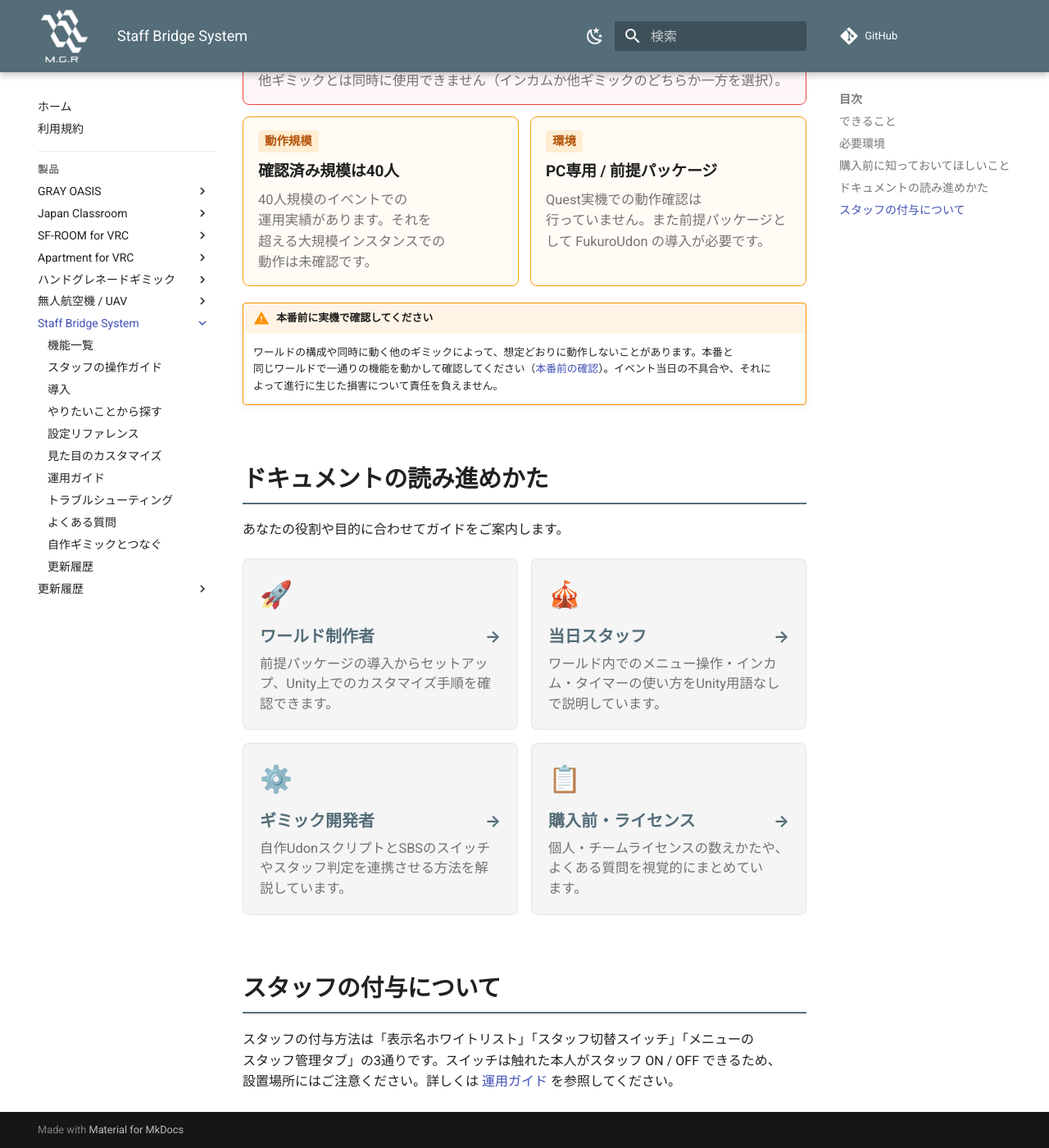
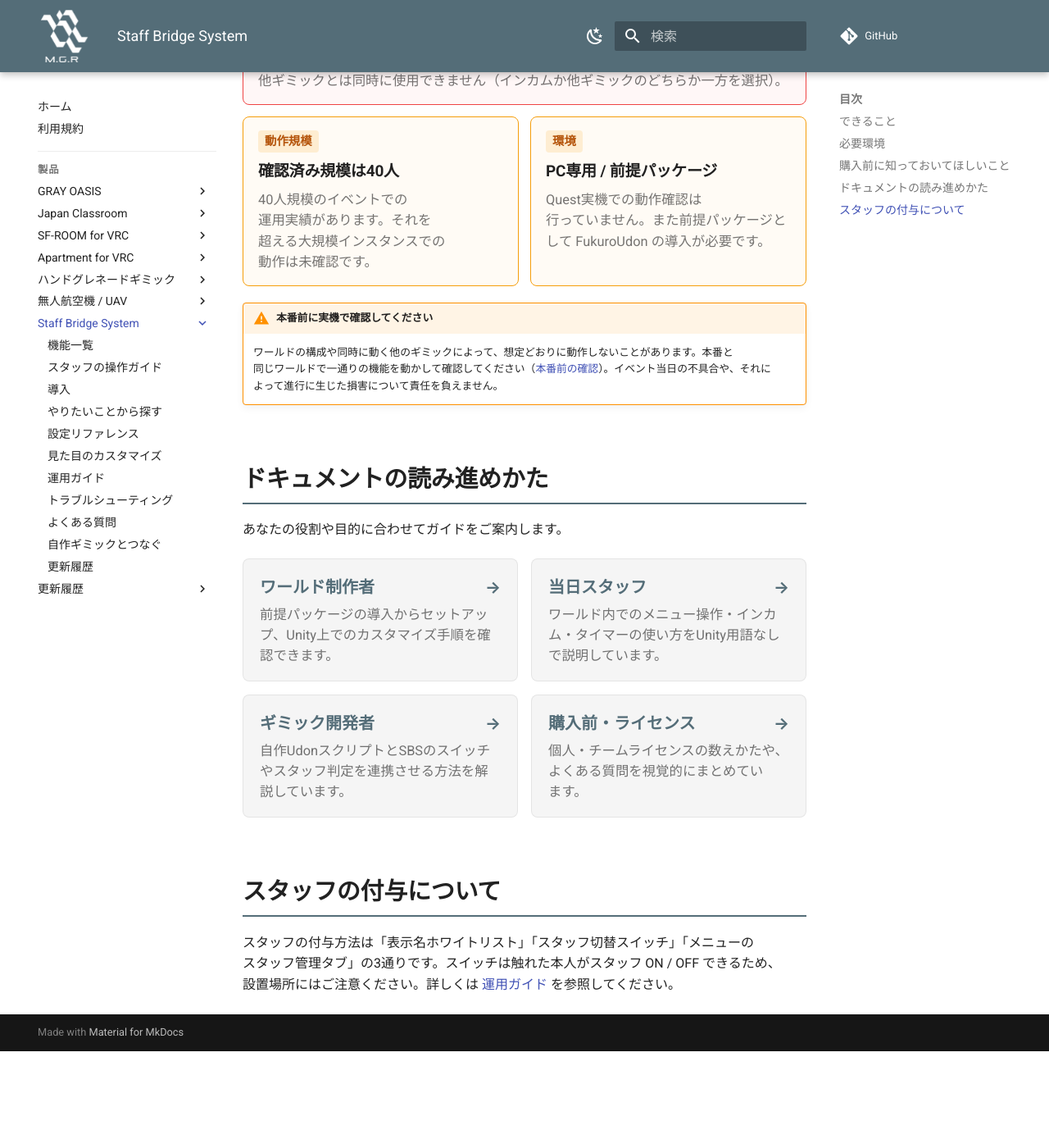
Before and after one commit to MAGURO-git/ProductArchive, an MkDocs documentation site: the page built from docs/staff-bridge-system/index.md, in a window 1280 px wide and 1400 px high, scrolled down 2000 px. Shown: the whole window at 82% size. Built offline with MkDocs 1.6.1 and Material for MkDocs 9.7.7, drawn with Linux system fonts in a browser that asks for light colours; comment, search, counter and statistics services are not loaded; after the commit the page ends 3282 px from its top, so only the background shows below that.

Commit message:
SBSのトップの案内カードから装飾の絵文字を外す
Co-Authored-By: Claude Opus 5.5 <noreply@anthropic.com>

```diff
--- a/docs/assets/extra.css
+++ b/docs/assets/extra.css
@@ -533,11 +533,6 @@
   box-shadow: 0 4px 12px rgba(0, 0, 0, 0.08);
 }
 
-.md-typeset .guide-nav-card .icon {
-  font-size: 1.6rem;
-  margin-bottom: 8px;
-}
-
 .md-typeset .guide-nav-card .title {
   font-size: 1rem;
   font-weight: 700;
--- a/docs/staff-bridge-system/index.md
+++ b/docs/staff-bridge-system/index.md
@@ -85,25 +85,21 @@ FukuroUdon は VCC / ALCOM から導入できます。詳しくは [導入](inst
 
 <div class="guide-nav-grid">
   <a href="install.md" class="guide-nav-card">
-    <div class="icon">🚀</div>
     <div class="title">ワールド制作者 <span>→</span></div>
     <div class="desc">前提パッケージの導入からセットアップ、Unity上でのカスタマイズ手順を確認できます。</div>
   </a>
 
   <a href="usage.md" class="guide-nav-card">
-    <div class="icon">🎪</div>
     <div class="title">当日スタッフ <span>→</span></div>
     <div class="desc">ワールド内でのメニュー操作・インカム・タイマーの使い方をUnity用語なしで説明しています。</div>
   </a>
 
   <a href="for-developers.md" class="guide-nav-card">
-    <div class="icon">⚙️</div>
     <div class="title">ギミック開発者 <span>→</span></div>
     <div class="desc">自作UdonスクリプトとSBSのスイッチやスタッフ判定を連携させる方法を解説しています。</div>
   </a>
 
   <a href="faq.md" class="guide-nav-card">
-    <div class="icon">📋</div>
     <div class="title">購入前・ライセンス <span>→</span></div>
     <div class="desc">個人・チームライセンスの数えかたや、よくある質問を視覚的にまとめています。</div>
   </a>
```
